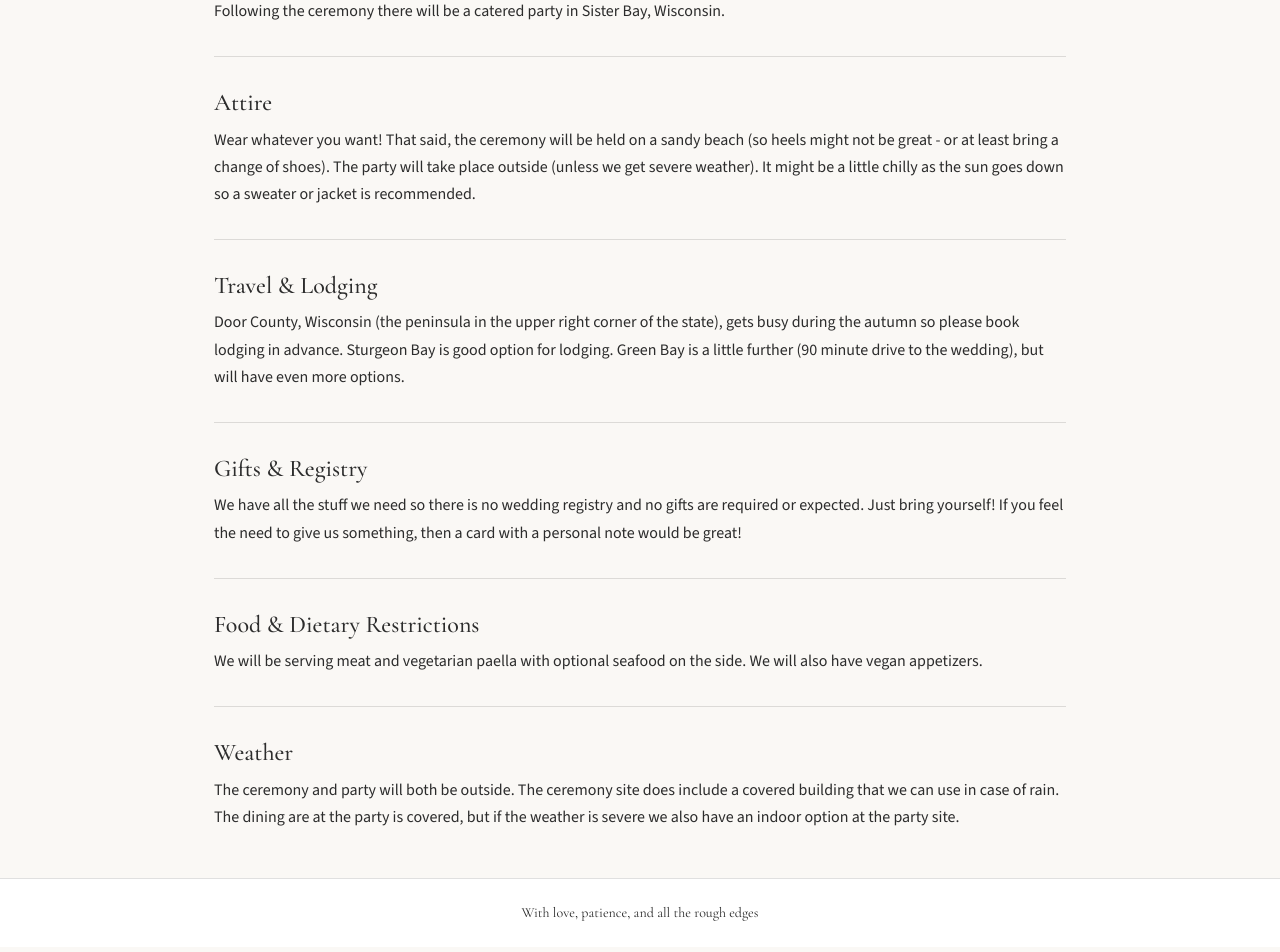
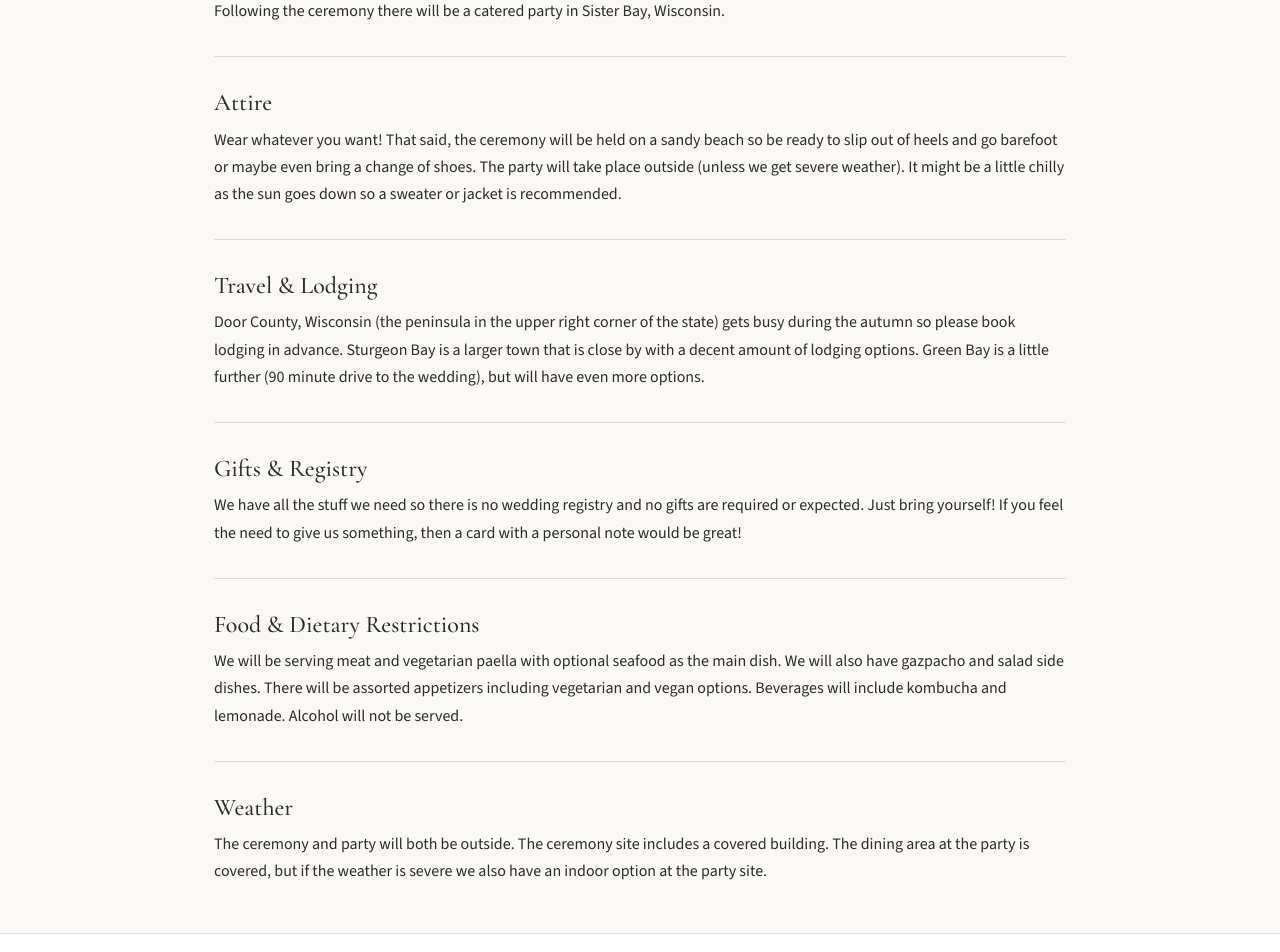
Before and after one commit to mklewandowski/wedding-site, a React (Vite) app: page /details in a window 1280 px wide. Shown: the part 340-1292 px from the top of the page. Built offline with nearby package versions, Linux system fonts and the light colour scheme.

Commit message:
feat(site): update text

```diff
--- a/src/pages/CeremonyPage.tsx
+++ b/src/pages/CeremonyPage.tsx
@@ -8,7 +8,7 @@ export default function CeremonyPage() {
       </Typography>
 
       <Typography variant="body1" paragraph>
-        Details about the ceremony — venue, time, dress code, and anything guests
+        Details about the ceremony — venue, time, directions, and anything guests
         should know before the big moment.
       </Typography>
 
@@ -28,7 +28,7 @@ export default function CeremonyPage() {
         Newport State Park Beach<br/>
         407-381 Newport Park Rd<br/>
         Ellison Bay, WI 54210<br/>
-        The ceremony will take on a beach in front of parking lot 3<br/>
+        The ceremony will be held on a beach in front of parking lot 3.<br/>
       </Typography>
     </Box>
   )
--- a/src/pages/DetailsPage.tsx
+++ b/src/pages/DetailsPage.tsx
@@ -8,7 +8,7 @@ export default function DetailsPage() {
       </Typography>
 
       <Typography variant="body1" paragraph>
-        Everything you need to know for the weekend — dress code, travel, lodging,
+        Everything you need to know for the weekend — attire, travel, lodging, food,
         and other practical info for guests.
       </Typography>
 
@@ -27,7 +27,8 @@ export default function DetailsPage() {
         Attire
       </Typography>
       <Typography variant="body1" paragraph>
-        Wear whatever you want! That said, the ceremony will be held on a sandy beach (so heels might not be great - or at least bring a change of shoes).
+        Wear whatever you want! That said, the ceremony will be held on a sandy beach so be ready to slip out of heels and
+        go barefoot or maybe even bring a change of shoes.
         The party will take place outside (unless we get severe weather).
         It might be a little chilly as the sun goes down so a sweater or jacket is recommended.
       </Typography>
@@ -38,8 +39,8 @@ export default function DetailsPage() {
         Travel & Lodging
       </Typography>
       <Typography variant="body1" paragraph>
-        Door County, Wisconsin (the peninsula in the upper right corner of the state), gets busy during the autumn so please book lodging in advance.
-        Sturgeon Bay is good option for lodging. Green Bay is a little further (90 minute drive to the wedding), but will have even more options.
+        Door County, Wisconsin (the peninsula in the upper right corner of the state) gets busy during the autumn so please book lodging in advance.
+        Sturgeon Bay is a larger town that is close by with a decent amount of lodging options. Green Bay is a little further (90 minute drive to the wedding), but will have even more options.
       </Typography>
 
       <Divider sx={{ my: 4 }} />
@@ -48,7 +49,8 @@ export default function DetailsPage() {
         Gifts & Registry
       </Typography>
       <Typography variant="body1" paragraph>
-        We have all the stuff we need so there is no wedding registry and no gifts are required or expected. Just bring yourself! If you feel the need to give us something, then a card with a personal note would be great!
+        We have all the stuff we need so there is no wedding registry and no gifts are required or expected.
+        Just bring yourself! If you feel the need to give us something, then a card with a personal note would be great!
       </Typography>
 
       <Divider sx={{ my: 4 }} />
@@ -57,7 +59,10 @@ export default function DetailsPage() {
         Food & Dietary Restrictions
       </Typography>
       <Typography variant="body1" paragraph>
-        We will be serving meat and vegetarian paella with optional seafood on the side. We will also have vegan appetizers.
+        We will be serving meat and vegetarian paella with optional seafood as the main dish.
+        We will also have gazpacho and salad side dishes.
+        There will be assorted appetizers including vegetarian and vegan options.
+        Beverages will include kombucha and lemonade. Alcohol will not be served.
       </Typography>
 
       <Divider sx={{ my: 4 }} />
@@ -66,8 +71,8 @@ export default function DetailsPage() {
         Weather
       </Typography>
       <Typography variant="body1" paragraph>
-        The ceremony and party will both be outside. The ceremony site does include a covered building that we can use in case of rain.
-        The dining are at the party is covered, but if the weather is severe we also have an indoor option at the party site.
+        The ceremony and party will both be outside. The ceremony site includes a covered building.
+        The dining area at the party is covered, but if the weather is severe we also have an indoor option at the party site.
       </Typography>
 
     </Box>
```
